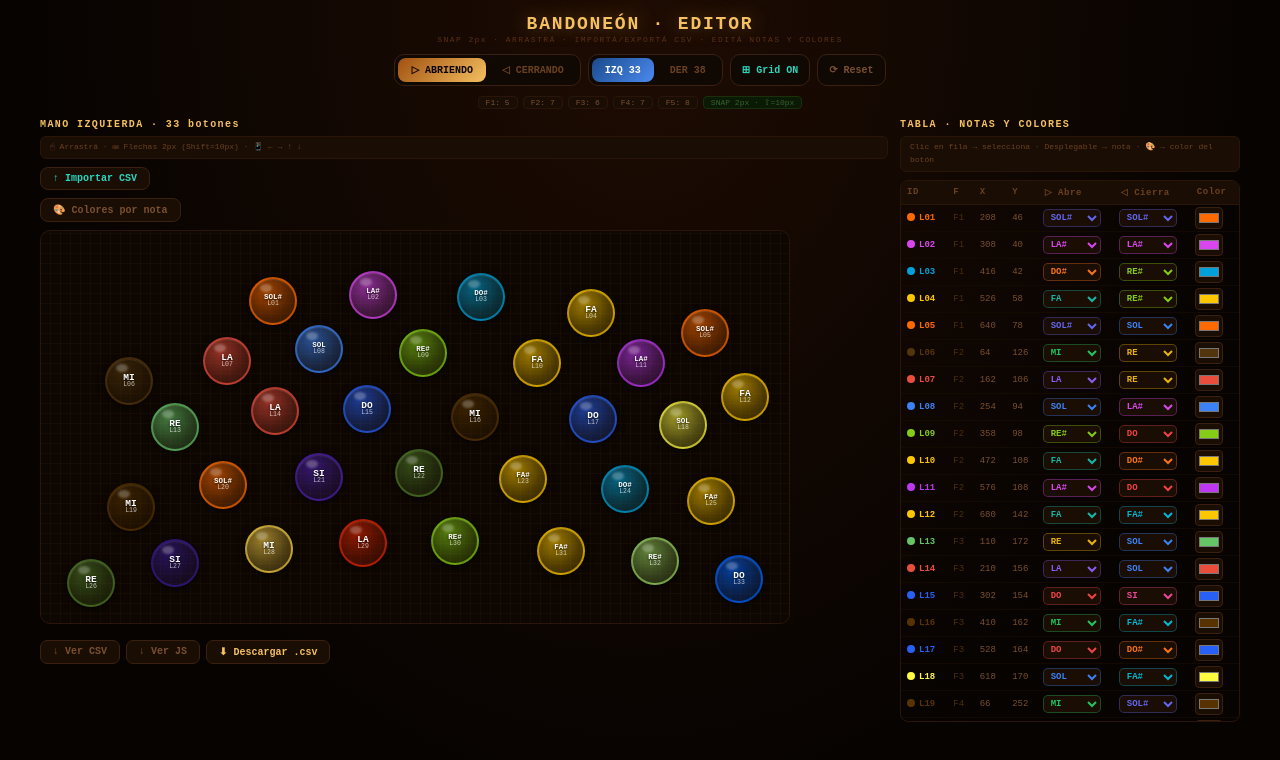
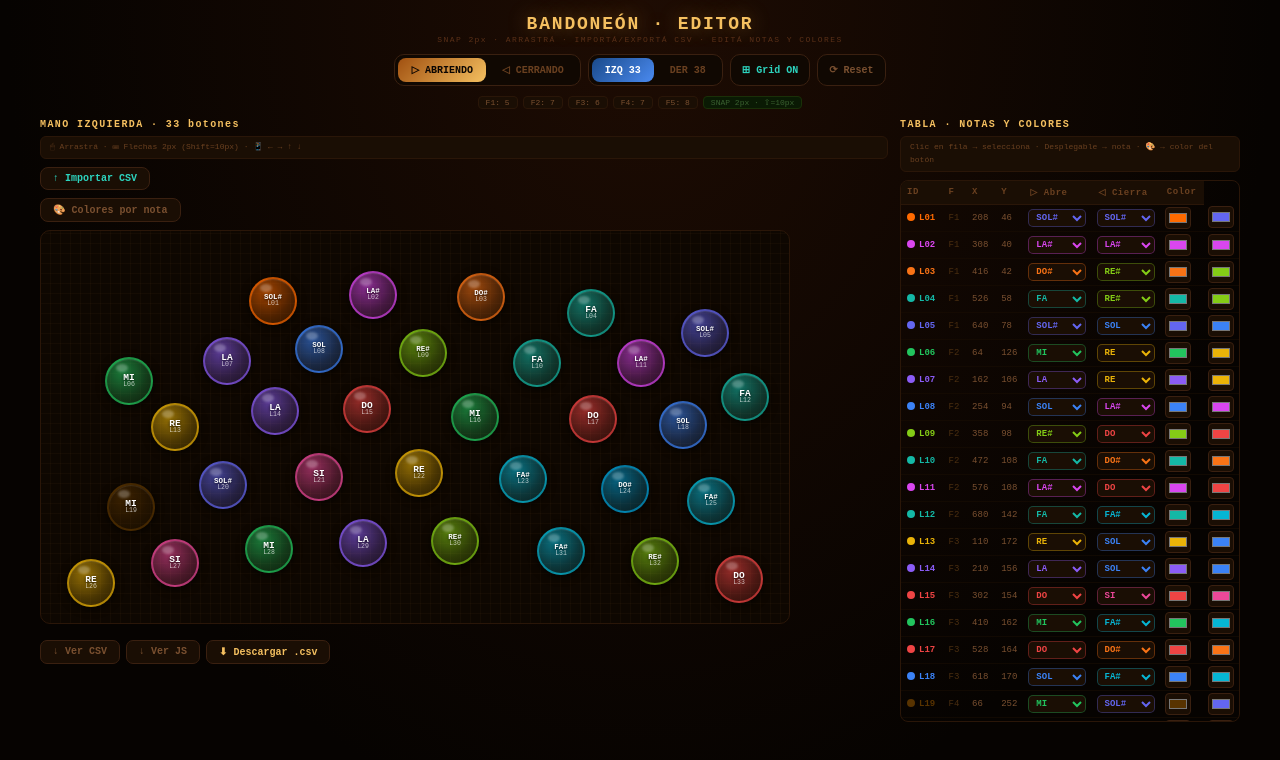
Before and after one commit to masotromauro-ai/tocatoca, a React (Vite) app: page / in a window 1280 px wide. Shown: the top 760 px of the page. Built offline with nearby package versions, Linux system fonts and the light colour scheme.

Commit message:
Actualizar App.jsx

```diff
--- a/src/App.jsx
+++ b/src/App.jsx
@@ -34,15 +34,16 @@ function parseCSV(text) {
   for (const line of dataLines) {
     const parts = line.split(",").map(s => s.trim());
     if (parts.length < 6) continue;
-    const [id, row, x, y, abre, cierra, color] = parts;
+    const [id, row, x, y, abre, cierra, color_abre, color_cierra] = parts;
     result.push({
       id,
       row: parseInt(row),
       x:   parseInt(x),
       y:   parseInt(y),
-      abre:   abre   || "DO",
-      cierra: cierra || "DO",
-      color:  color  || "",
+      abre:        abre        || "DO",
+      cierra:      cierra      || "DO",
+      color_abre:  color_abre  || "",
+      color_cierra:color_cierra|| "",
     });
   }
   return result;
@@ -52,7 +53,7 @@ function parseCSV(text) {
 // DATOS — coordenadas exactas del usuario (mano izquierda)
 // ─────────────────────────────────────────────────────────────────
 const DEFS_L = [
-  { id:"L01", row:0, x:208, y: 46, abre:"SOL#", cierra:"SOL#", color:"#ff6a00" },
+  { id:"L01", row:0, x:208, y: 46, abre:"SOL#", cierra:"SOL#", color_abre:"#ff6a00", color_cierra:"" },
   { id:"L02", row:0, x:308, y: 40, abre:"LA#",  cierra:"LA#",  color:"#d946ef" },
   { id:"L03", row:0, x:416, y: 42, abre:"DO#",  cierra:"RE#",  color:"#00a1d8" },
   { id:"L04", row:0, x:526, y: 58, abre:"FA",   cierra:"RE#",  color:"#fdc700" },
@@ -70,12 +71,12 @@ const DEFS_L = [
   { id:"L16", row:2, x:410, y:162, abre:"MI",   cierra:"FA#",  color:"#583300" },
   { id:"L17", row:2, x:528, y:164, abre:"DO",   cierra:"DO#",  color:"#285ff4" },
   { id:"L18", row:2, x:618, y:170, abre:"SOL",  cierra:"FA#",  color:"#fefb41" },
-  { id:"L19", row:3, x: 66, y:252, abre:"MI",   cierra:"SOL#", color:"#583300" },
+  { id:"L19", row:3, x: 66, y:252, abre:"MI",   cierra:"SOL#", color_abre:"#583300", color_cierra:"" },
   { id:"L20", row:3, x:158, y:230, abre:"SOL#", cierra:"SOL",  color:"#ff6a00" },
   { id:"L21", row:3, x:254, y:222, abre:"SI",   cierra:"LA",   color:"#4d22b2" },
   { id:"L22", row:3, x:354, y:218, abre:"RE",   cierra:"RE#",  color:"#4e7a27" },
   { id:"L23", row:3, x:458, y:224, abre:"FA#",  cierra:"FA#",  color:"#fdc700" },
-  { id:"L24", row:3, x:560, y:234, abre:"DO#",  cierra:"SOL#", color:"#00a1d8" },
+  { id:"L24", row:3, x:560, y:234, abre:"DO#",  cierra:"SOL#", color_abre:"#00a1d8", color_cierra:"" },
   { id:"L25", row:3, x:646, y:246, abre:"FA#",  cierra:"SI",   color:"#fdc700" },
   { id:"L26", row:4, x: 26, y:328, abre:"RE",   cierra:"MI",   color:"#4e7a27" },
   { id:"L27", row:4, x:110, y:308, abre:"SI",   cierra:"SI",   color:"#371a94" },
@@ -89,8 +90,8 @@ const DEFS_L = [
 
 const DEFS_R = [
   { id:"R01", row:0, x:  4, y: 14, abre:"SI",   cierra:"SI",   color:"" },
-  { id:"R02", row:0, x: 56, y: 14, abre:"SOL#", cierra:"SOL#", color:"" },
-  { id:"R03", row:0, x:108, y: 14, abre:"SOL",  cierra:"SOL#", color:"" },
+  { id:"R02", row:0, x: 56, y: 14, abre:"SOL#", cierra:"SOL#", color_abre:"", color_cierra:"" },
+  { id:"R03", row:0, x:108, y: 14, abre:"SOL",  cierra:"SOL#", color_abre:"", color_cierra:"" },
   { id:"R04", row:0, x:160, y: 14, abre:"SOL",  cierra:"SOL",  color:"" },
   { id:"R05", row:0, x:212, y: 14, abre:"LA",   cierra:"SOL",  color:"" },
   { id:"R06", row:0, x:264, y: 14, abre:"FA",   cierra:"FA",   color:"" },
@@ -111,7 +112,7 @@ const DEFS_R = [
   { id:"R21", row:2, x:264, y:118, abre:"RE#",  cierra:"FA#",  color:"" },
   { id:"R22", row:2, x:316, y:118, abre:"FA#",  cierra:"LA",   color:"" },
   { id:"R23", row:2, x:368, y:118, abre:"LA",   cierra:"RE",   color:"" },
-  { id:"R24", row:2, x:420, y:118, abre:"RE",   cierra:"SOL#", color:"" },
+  { id:"R24", row:2, x:420, y:118, abre:"RE",   cierra:"SOL#", color_abre:"", color_cierra:"" },
   { id:"R25", row:3, x:  4, y:170, abre:"FA",   cierra:"LA",   color:"" },
   { id:"R26", row:3, x: 56, y:170, abre:"LA",   cierra:"RE#",  color:"" },
   { id:"R27", row:3, x:108, y:170, abre:"RE#",  cierra:"FA#",  color:"" },
@@ -133,7 +134,9 @@ const DEFS_R = [
 // ─────────────────────────────────────────────────────────────────
 function Key({ btn, mode, selected, onSelect, onMove, nc }) {
   const note  = mode === "abre" ? btn.abre : btn.cierra;
-  const color = btn.color || nc(note);
+  // Color siempre sigue la nota del modo activo; color_abre/color_cierra son overrides opcionales
+  const colorOverride = mode === "abre" ? btn.color_abre : btn.color_cierra;
+  const color = colorOverride || nc(note);
   const isSel = selected === btn.id;
 
   const onMouseDown = useCallback((e) => {
@@ -376,7 +379,8 @@ function Table({ buttons, mode, selected, onSelect, onEdit, nc }) {
           {buttons.map(btn => {
             const isSel   = btn.id === selected;
             const noteNow = mode==="abre" ? btn.abre : btn.cierra;
-            const btnColor= btn.color || nc(noteNow);
+            const colorOverrideNow = mode==="abre" ? btn.color_abre : btn.color_cierra;
+            const btnColor = colorOverrideNow || nc(noteNow);
             return (
               <tr key={btn.id} onClick={()=>onSelect(btn.id)} style={{
                 background: isSel ? "rgba(245,192,96,.09)" : "transparent",
@@ -403,13 +407,18 @@ function Table({ buttons, mode, selected, onSelect, onEdit, nc }) {
                 </td>
                 <td style={{padding:"2px 4px"}} onClick={e=>e.stopPropagation()}>
                   <input type="color"
-                    value={btn.color || btnColor}
-                    onChange={e=>onEdit(btn.id,"color",e.target.value)}
-                    style={{
-                      width:28, height:22, padding:1, borderRadius:4,
-                      border:"1px solid #3a2010", background:"#1a0e04",
-                      cursor:"pointer",
-                    }}
+                    value={btn.color_abre || nc(btn.abre)}
+                    onChange={e=>onEdit(btn.id,"color_abre",e.target.value)}
+                    title="Color al ABRIR"
+                    style={{width:26,height:22,padding:1,borderRadius:4,border:"1px solid #3a2010",background:"#1a0e04",cursor:"pointer"}}
+                  />
+                </td>
+                <td style={{padding:"2px 4px"}} onClick={e=>e.stopPropagation()}>
+                  <input type="color"
+                    value={btn.color_cierra || nc(btn.cierra)}
+                    onChange={e=>onEdit(btn.id,"color_cierra",e.target.value)}
+                    title="Color al CERRAR"
+                    style={{width:26,height:22,padding:1,borderRadius:4,border:"1px solid #3a2010",background:"#1a0e04",cursor:"pointer"}}
                   />
                 </td>
               </tr>
@@ -474,10 +483,11 @@ function ExportPanel({ buttons, hand, nc }) {
   const [copied, setCopied] = useState(false);
 
   const csvText = () => {
-    const h = "id,row,x,y,abre,cierra,color";
+    const h = "id,row,x,y,abre,cierra,color_abre,color_cierra";
     const r = buttons.map(b => {
-      const color = b.color || nc(b.abre);
-      return `${b.id},${b.row},${b.x},${b.y},${b.abre},${b.cierra},${color}`;
+      const ca = b.color_abre   || nc(b.abre);
+      const cc = b.color_cierra || nc(b.cierra);
+      return `${b.id},${b.row},${b.x},${b.y},${b.abre},${b.cierra},${ca},${cc}`;
     });
     return [h,...r].join("\n");
   };
@@ -485,8 +495,9 @@ function ExportPanel({ buttons, hand, nc }) {
   const jsText = () => {
     const name = hand==="left" ? "LEFT_HAND" : "RIGHT_HAND";
     const lines = buttons.map(b => {
-      const color = b.color || nc(b.abre);
-      return `  { id:"${b.id}", x:${b.x}, y:${b.y}, row:${b.row}, abre:"${b.abre}", cierra:"${b.cierra}", color:"${color}" },`;
+      const ca = b.color_abre   || nc(b.abre);
+      const cc = b.color_cierra || nc(b.cierra);
+      return `  { id:"${b.id}", x:${b.x}, y:${b.y}, row:${b.row}, abre:"${b.abre}", cierra:"${b.cierra}", color_abre:"${ca}", color_cierra:"${cc}" },`;
     });
     return `const ${name} = [\n${lines.join("\n")}\n];`;
   };
@@ -712,8 +723,8 @@ export default function App() {
             }}>
               <span style={{color:"#f5c060", fontWeight:700, fontSize:11}}>{selBtn.id}</span>
               <span style={{color:"#4a2e10", fontSize:9}}>x:{selBtn.x} y:{selBtn.y}</span>
-              <span style={{fontSize:9, color:selBtn.color||nc(selBtn.abre)}}>▷ {selBtn.abre}</span>
-              <span style={{fontSize:9, color:selBtn.color||nc(selBtn.cierra)}}>◁ {selBtn.cierra}</span>
+              <span style={{fontSize:9, color:selBtn.color_abre||nc(selBtn.abre)}}>▷ {selBtn.abre}</span>
+              <span style={{fontSize:9, color:selBtn.color_cierra||nc(selBtn.cierra)}}>◁ {selBtn.cierra}</span>
               <div style={{marginLeft:"auto", display:"flex", gap:3}}>
                 {[["←",-SNAP,0],["→",SNAP,0],["↑",0,-SNAP],["↓",0,SNAP]].map(([l,dx,dy])=>(
                   <button key={l} onClick={()=>setButtons(prev=>prev.map(b=>
```
